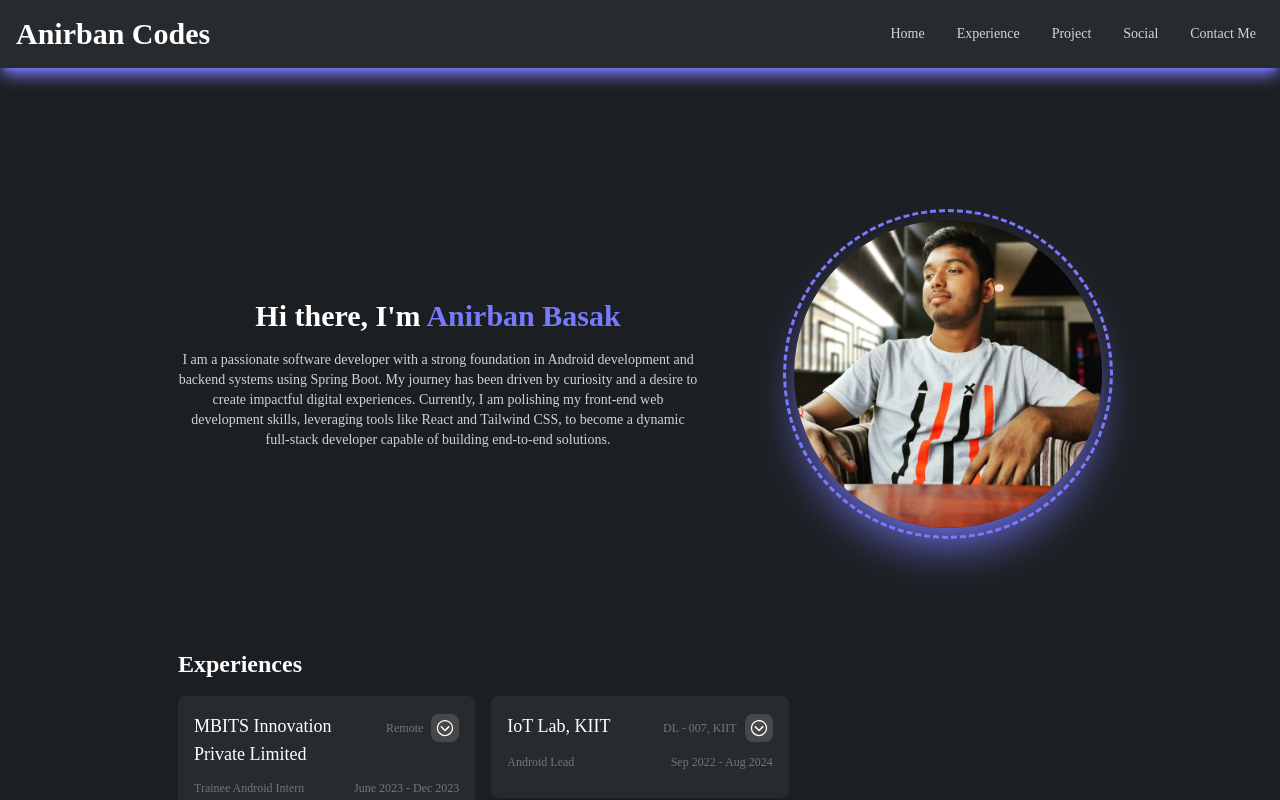
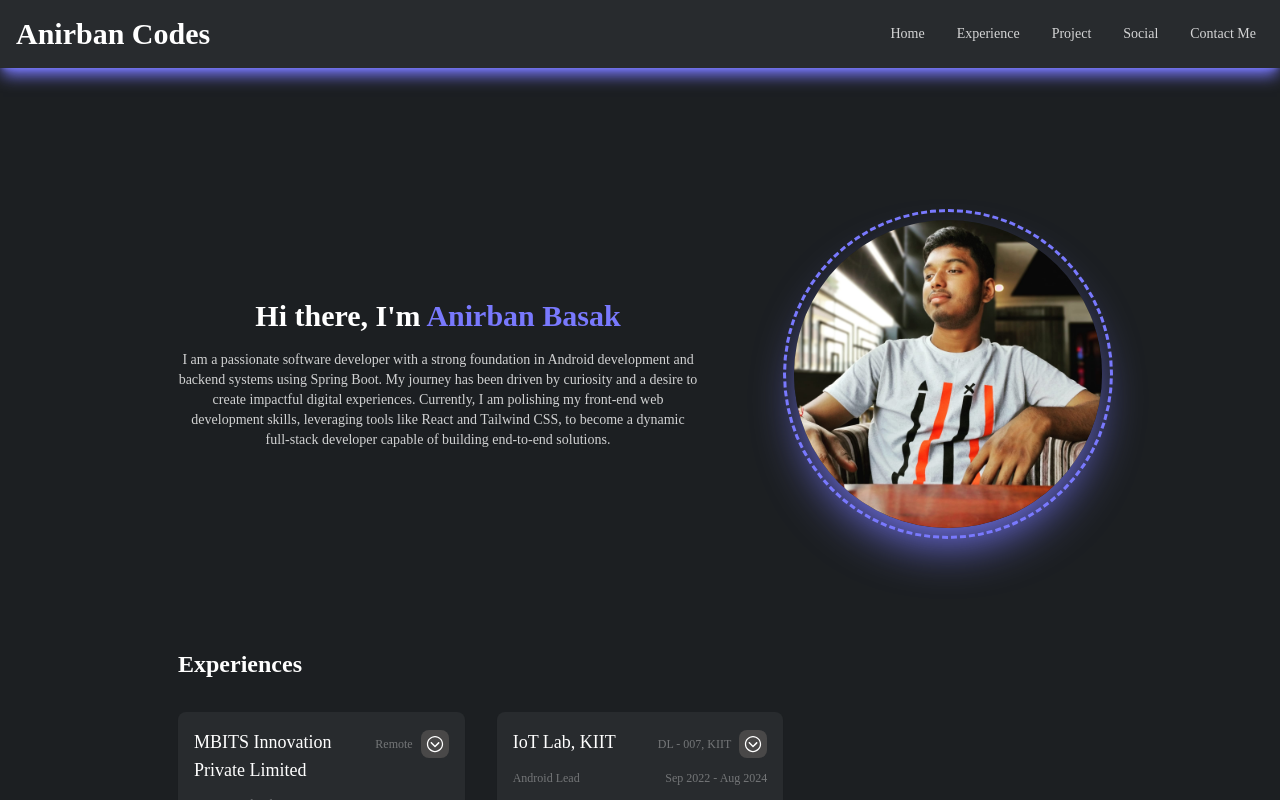
Before and after one commit to basakjeet08/Anirban-Codes, a React (Vite) app: page / in a window 1280 px wide. Built offline with nearby package versions, Linux system fonts and the light colour scheme; a web font is replaced by a local one.

Commit message:
fix - Inconsistent and bad padding fixed.

```diff
--- a/src/pages/Contact.jsx
+++ b/src/pages/Contact.jsx
@@ -86,7 +86,7 @@ const Contact = () => {
   const { id, sectionHeading, content, accessKey } = contactData;
   return (
     // Container for Contact Me Section
-    <div id={id} className="flex flex-col gap-4 w-full pt-6">
+    <div id={id} className="flex flex-col gap-8 w-full pt-6">
       <h2 className={subHeadingStyles}>{sectionHeading}</h2>
 
       <motion.div
--- a/src/pages/Experience.jsx
+++ b/src/pages/Experience.jsx
@@ -65,9 +65,9 @@ const Experience = () => {
 
   return (
     // Experience Container
-    <div id={id} className="flex flex-col gap-4 w-full pt-6">
+    <div id={id} className="flex flex-col gap-8 w-full pt-6">
       <h2 className={subHeadingStyles}>{sectionHeading}</h2>
-      <div className="grid grid-cols-1 gap-4 md:grid-cols-2 lg:grid-cols-3">
+      <div className="grid grid-cols-1 gap-8 md:grid-cols-2 lg:grid-cols-3">
         {expList.map((experience, index) => (
           <motion.div
             key={index}
--- a/src/pages/Hero.jsx
+++ b/src/pages/Hero.jsx
@@ -11,7 +11,7 @@ const Hero = () => {
   return (
     <div
       id={id}
-      className="w-full pt-32 flex flex-col gap-y-4 gap-x-24 justify-center items-center lg:flex-row-reverse"
+      className="w-full pt-32 flex flex-col gap-y-8 gap-x-24 justify-center items-center lg:flex-row-reverse"
     >
       <motion.img
         className="w-1/3 max-w-80 max-h-80 object-cover rounded-full shadow-2xl shadow-primary outline-dashed outline-primary outline-offset-4 lg:outline-offset-8"
--- a/src/pages/Projects.jsx
+++ b/src/pages/Projects.jsx
@@ -59,9 +59,9 @@ const Projects = () => {
 
   return (
     // Projects Container
-    <div id={id} className="flex flex-col gap-4 w-full pt-6">
+    <div id={id} className="flex flex-col gap-8 w-full pt-6">
       <h2 className={subHeadingStyles}>{sectionHeading}</h2>
-      <div className="grid grid-cols-1 gap-4 md:grid-cols-2 lg:grid-cols-3">
+      <div className="grid grid-cols-1 gap-8 md:grid-cols-2 lg:grid-cols-3">
         {projectList.map((project, index) => (
           <motion.div
             key={index}
--- a/src/pages/Socials.jsx
+++ b/src/pages/Socials.jsx
@@ -27,7 +27,7 @@ const Socials = () => {
   const { id, sectionHeading, content, socialList } = socialData;
 
   return (
-    <div id={id} className="flex flex-col gap-4 w-full pt-6">
+    <div id={id} className="flex flex-col gap-8 w-full pt-6">
       <h2 className={subHeadingStyles}>{sectionHeading}</h2>
       <motion.div
         className="overflow-hidden"
--- a/src/pages/Technologies.jsx
+++ b/src/pages/Technologies.jsx
@@ -10,7 +10,7 @@ const Technologies = () => {
   const { sectionHeading, bodyText, techList } = technologyData;
 
   return (
-    <div className="flex flex-col gap-4 pt-6">
+    <div className="flex flex-col gap-8 pt-6">
       <h1 className={subHeadingStyles}>{sectionHeading}</h1>
       <motion.div
         className="overflow-hidden"
```
